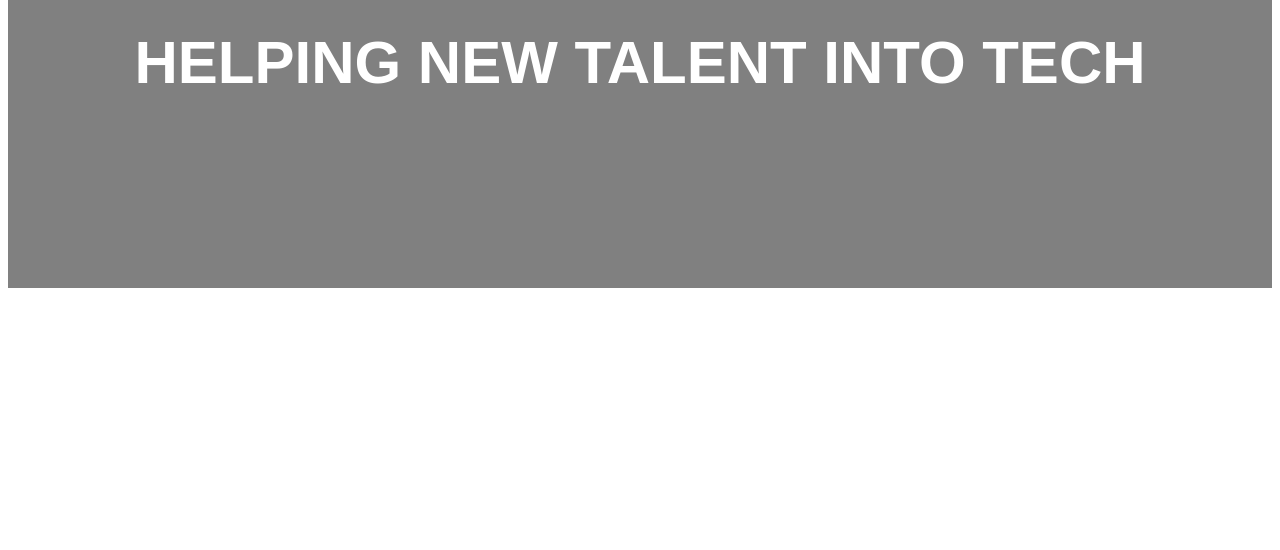
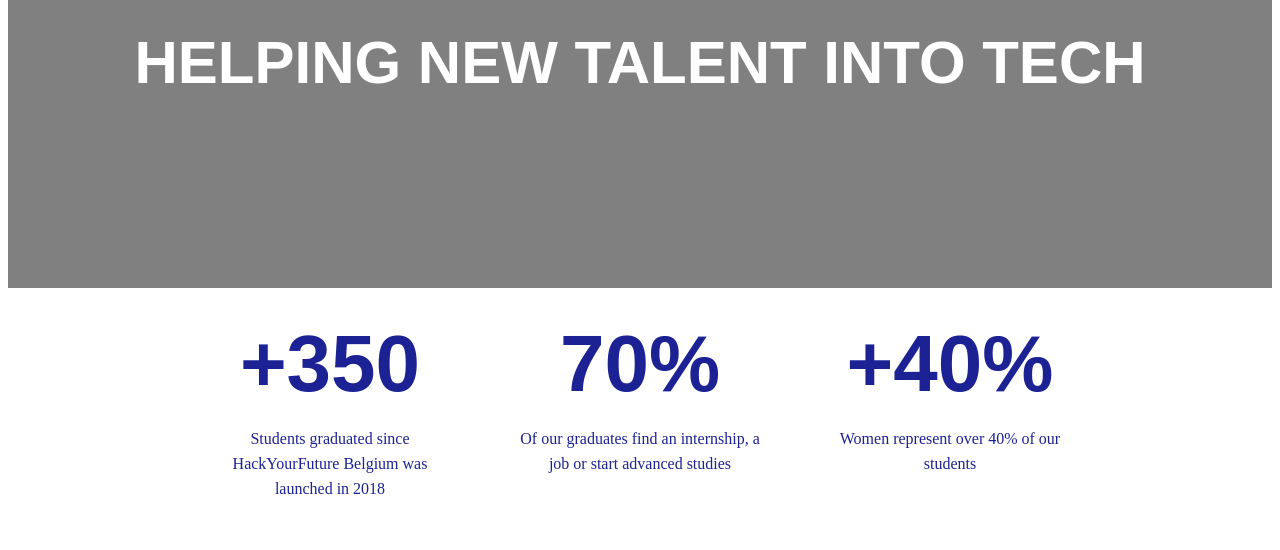
Before and after one commit to HYF-Class23/group3-hyf-redesign, a website: page pages/another-page.html in a window 1280 px wide. Shown: the part 260-810 px from the top of the page. Drawn offline with Linux system fonts and the light colour scheme.

Commit message:
another branch for numbers

```diff
--- a/pages/another-page.html
+++ b/pages/another-page.html
@@ -93,5 +93,26 @@
       </div>
     </div>
     <!-- end of short video-->
+    <!-- start of numbers -->
+    <div class="number-container">
+      <div class="number-item">
+        <h2 class="number">+350</h2>
+        <p class="number-p">
+          Students graduated since HackYourFuture Belgium was launched in 2018
+        </p>
+      </div>
+      <div class="number-item">
+        <h2 class="number">70%</h2>
+        <p class="number-p">
+          Of our graduates find an internship, a job or start advanced studies
+        </p>
+      </div>
+      <div class="number-item">
+        <h2 class="number">+40%</h2>
+        <p class="number-p">Women represent over 40% of our students</p>
+      </div>
+    </div>
+
+    <!-- end of numbers -->
   </body>
 </html>
--- a/styles/something.css
+++ b/styles/something.css
@@ -98,3 +98,25 @@
   min-width: 1023px;
   padding-top: 160px;
 }
+
+.number-container {
+  display: flex;
+  justify-content: center;
+}
+
+.number-item {
+  width: 240px;
+  text-align: center;
+  color: #1c2294;
+  padding: 30px 35px;
+}
+
+.number {
+  font-size: 80px;
+  font-family: sans-serif;
+  margin: auto;
+}
+
+.number-p {
+  line-height: 25px;
+}
```
